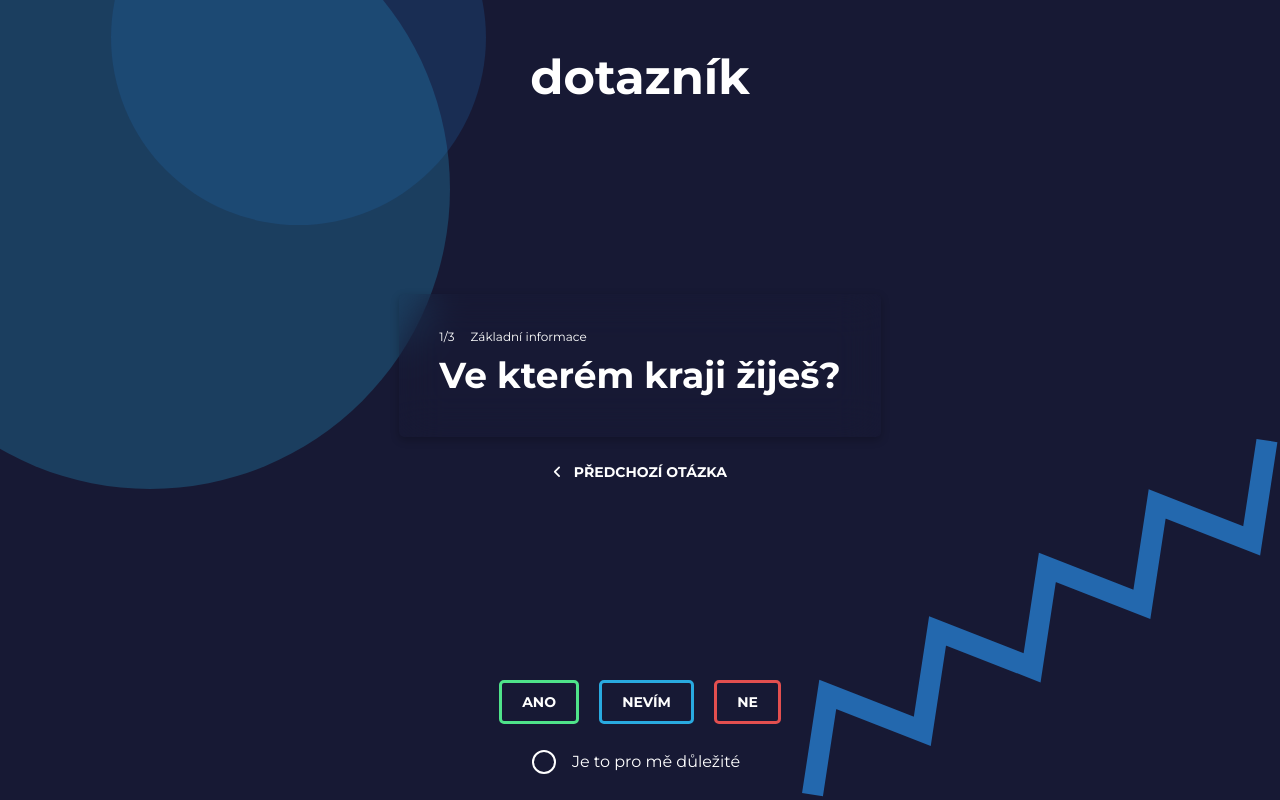
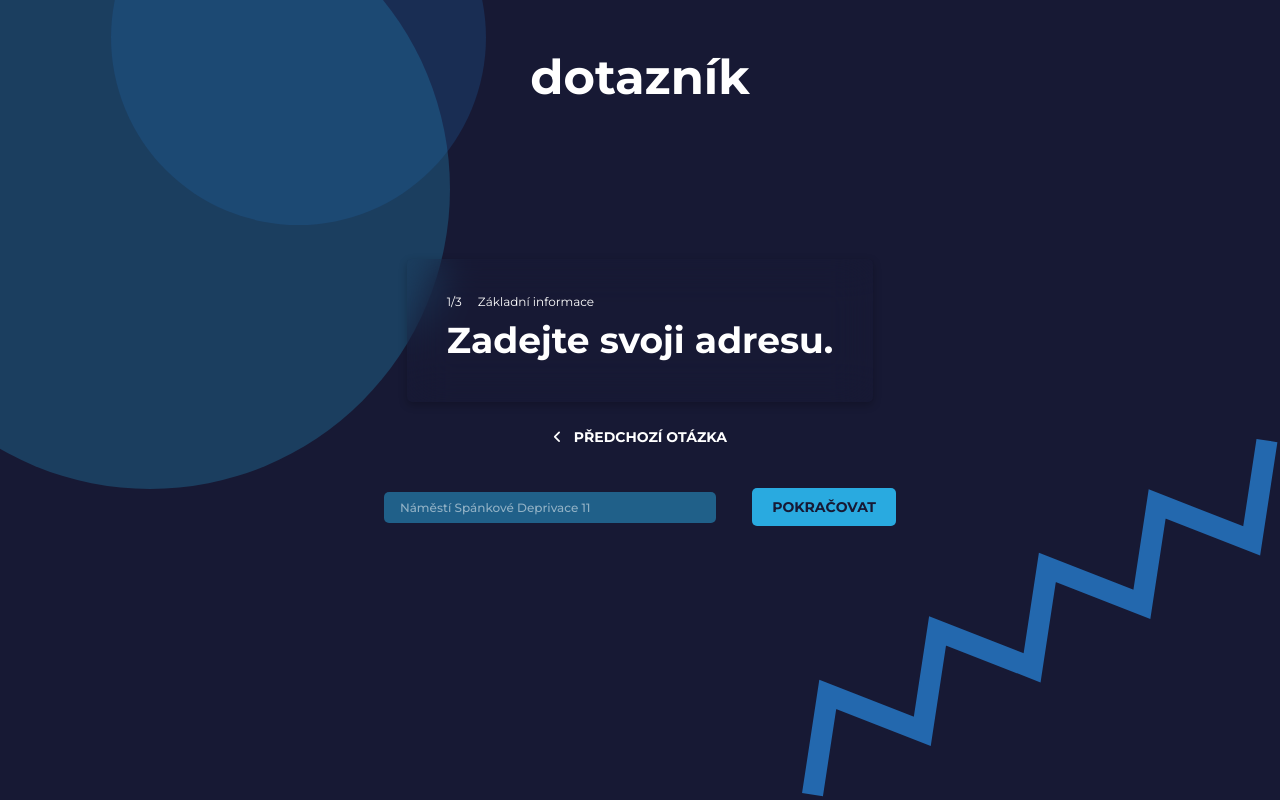
Before and after one commit to The-SDs/kampak, a SvelteKit app: page /questionnaire in a window 1280 px wide. Built offline with nearby package versions, Linux system fonts and the light colour scheme.

Commit message:
form update

```diff
--- a/src/app.css
+++ b/src/app.css
@@ -50,6 +50,34 @@ button {
   margin: 16px;
   cursor: pointer;
   font-weight: 700;
+}
+input{
+  padding: 8px 16px;
+  font-size: 12px;
+  border-radius: 5px;
+  background-color: #29a9e07d;
+  color: var(--text-color);
+  transition: 100ms;
+  margin: 16px;
+  cursor: pointer;
+  font-weight: 500;
+  min-width: 300px;
+  border: none;
+  outline: none;
+}
+input:-webkit-autofill,
+input:-webkit-autofill:hover,
+input:-webkit-autofill:focus,
+input:-webkit-autofill:active {
+  -webkit-box-shadow: 0 0 0px 1000px #29a9e07d inset !important;
+  -webkit-text-fill-color: var(--text-color) !important;
+  transition: background-color 5000s ease-in-out 0s;
+}
+.no-border:focus {
+  outline: none;
+}
+input::placeholder{
+  color: #ffffff82;
 }
 #question-text {
   font-size: 36px;
--- /dev/null
+++ b/src/lib/components/School.svelte
@@ -0,0 +1,5 @@
+<script lang="ts">
+    export let schoolName: string = "";
+    export let aiAnswer: string = "";
+
+</script>
--- a/src/lib/questionnaire.json
+++ b/src/lib/questionnaire.json
@@ -5,19 +5,19 @@
       "type": "open",
       "questions": [
         {
-          "question": "Ve kterém kraji žiješ?",
-
-          "weight": "1"
+          "question": "Zadejte svoji adresu.",
+          "placeholder": "Náměstí Spánkové Deprivace 11",
+          "type" : "address"
         },
         {
           "question": "Jaké jsi měl/a výsledky z češtiny z cvičného testu z češtiny?",
-
-          "weight": "1"
+          "placeholder": "46",
+          "type" : "points"
         },
         {
           "question": "Jaké jsi měl/a výsledky z cvičného testu z matematiky?",
-
-          "weight": "1"
+          "placeholder": "23",
+          "type" : "points"
         }
       ]
     },
--- a/src/routes/questionnaire/+page.svelte
+++ b/src/routes/questionnaire/+page.svelte
@@ -1,12 +1,16 @@
 <script lang="ts">
   import questionnaire from "$lib/questionnaire.json";
   import "@fortawesome/fontawesome-free/css/all.css";
+  import { parse } from "svelte/compiler";
   let { sections } = questionnaire;
 
   $: sectionIndex = 0;
   $: questionIndex = 0;
   $: section = sections[sectionIndex];
   $: question = section.questions[questionIndex];
+  $: isOpen = section.type == "close";
+  $: value = "";
+  $: placeholder = question.placeholder;
   let isFinal = false;
 
   let data: Record<string, any> = {};
@@ -23,6 +27,25 @@
     }
 
     isImportant = false; // Reset the checkbox state
+  }
+
+  function submitValue() {
+    let isValid = false;
+    if (question.type == "address") {
+      if (value.length < 128) {
+        isValid = true;
+      }
+    }
+    if (question.type == "points") {
+      let parsedFloat = parseFloat(value);
+      if (!isNaN(parsedFloat) && parsedFloat > 0 && parsedFloat <= 50) {
+        isValid = true;
+      }
+    }
+    if (isValid) {
+      nextQuestion(value);
+      value = "";
+    }
   }
 
   async function submit(event: Event) {
@@ -74,6 +97,7 @@
   >
 
   {#if !isFinal}
+    {#if isOpen}
       <div id="options">
         <div id="option-buttons">
           <button
@@ -86,8 +110,10 @@
             type="button"
             on:click={() => nextQuestion("Nevím")}>Nevím</button
           >
-        <button id="no-button" type="button" on:click={() => nextQuestion("Ne")}
-          >Ne</button
+          <button
+            id="no-button"
+            type="button"
+            on:click={() => nextQuestion("Ne")}>Ne</button
           >
         </div>
         <label id="interest-container">
@@ -102,6 +128,20 @@
           <span id="checkbox-text">Je to pro mě důležité</span>
         </label>
       </div>
+    {:else}
+      <div class="selection">
+        <input
+          {placeholder}
+          type="text"
+          name="address"
+          id="address"
+          bind:value
+        />
+        <button id="next-button" type="button" on:click={() => submitValue()}
+          >Pokračovat</button
+        >
+      </div>
+    {/if}
   {/if}
 </div>
 
```
Also changed, not shown: src/routes/results/+page.svelte (added, +13 -0 lines), static/media/logo-the-sds.svg (added). Lines whose indentation alone changed are shown as unchanged.
